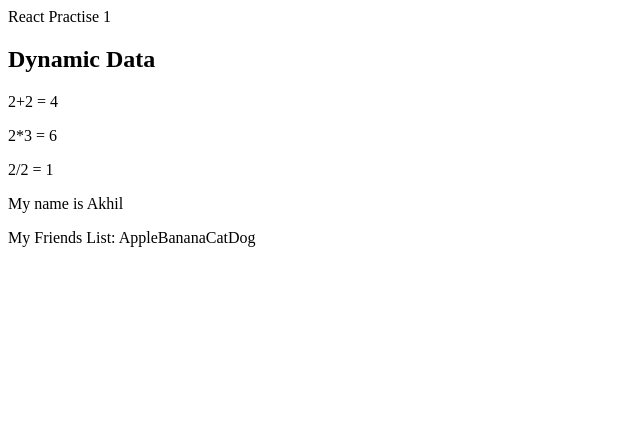
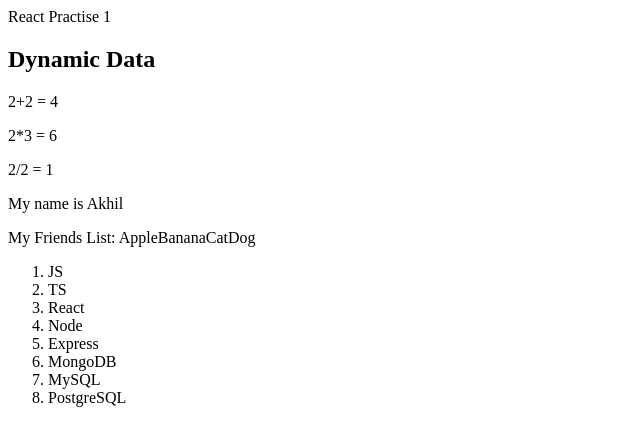
Before and after one commit to akhilesh-m01/React-Practice, a React (Vite) app: page / in a window 1280 px wide. Shown: the top 446 px of the page, without its empty margins (0-640 px from the left). Built offline with nearby package versions, Linux system fonts and the light colour scheme.

Commit message:
Dynamic data in jsx and map traversing through lists in jsx

```diff
--- a/src/App.jsx
+++ b/src/App.jsx
@@ -1,21 +1,14 @@
-import './App.css'
+import "./App.css";
+import DynamicData from "./Components/DynamicData";
+import Lists from "./Components/Lists";
 
 export default function App() {
 
-  const myName = "Akhil";
 
   return (
     <>
-      React Practise 1
-      <div>
-        <h2>Dynamic Data</h2>
-        <p>2+2 = {2+2}</p>
-        <p>2*3 = {2*3}</p>
-        <p>2/2 = {2/2}</p>
-        <p>My name is {myName}</p>
-        <p>My Friends List: {["Apple", "Banana", "Cat", "Dog"]}</p>
-        {/* My Friends List: AppleBananaCatDog  */}
-      </div>
+      <DynamicData/>
+      <Lists></Lists>
     </>
-  )
+  );
 }
--- /dev/null
+++ b/src/Components/DynamicData.jsx
@@ -0,0 +1,21 @@
+import React from "react";
+
+const DynamicData = () => {
+  const myName = "Akhil";
+  return (
+    <>
+      React Practise 1
+      <div>
+        <h2>Dynamic Data</h2>
+        <p>2+2 = {2 + 2}</p>
+        <p>2*3 = {2 * 3}</p>
+        <p>2/2 = {2 / 2}</p>
+        <p>My name is {myName}</p>
+        <p>My Friends List: {["Apple", "Banana", "Cat", "Dog"]}</p>
+        {/* My Friends List: AppleBananaCatDog  */}
+      </div>
+    </>
+  );
+};
+
+export default DynamicData;
--- /dev/null
+++ b/src/Components/Lists.jsx
@@ -0,0 +1,86 @@
+import React from 'react';
+
+// const Lists = () =>{
+//   const myFriends = ["Apple", "Banana", "Cat", "Dog"];
+//   return(
+//     <div>
+//       <h2>Lists data display</h2>
+//       <ul>
+//         {
+//           myFriends.map((item)=>(
+//             <li key={Math.random()*100}>{item}</li>
+//           ))
+//         }
+//       </ul>
+//     </div>
+//   )
+// }
+
+// const Lists = () =>{
+//   const Users = [
+//     {
+//       name:"Akhil",
+//       org:"Google",
+//       exp:10
+//     },
+//     {
+//       name:"Nehanth",
+//       org:"Youtube",
+//       exp:10
+//     },
+//     {
+//       name:"Naveen",
+//       org:"Meta",
+//       exp:15
+//     },
+//     {
+//       name:"Prabhas",
+//       org:"Adobe",
+//       exp:40
+//     },
+//     {
+//       name:"NTR",
+//       org:"Walmart",
+//       exp:15
+//     },
+//   ]
+
+//   return (
+//     <React.Fragment>
+//       <h2>Lists data display</h2>
+//       <ul>
+//         {
+//           Users.map((user)=>(
+//             <li key={Math.random()*5}>{user.name} - {user.org}</li>
+//           ))
+//         }
+//       </ul>
+//     </React.Fragment>
+//   )
+// }
+
+function Tech(props){
+  return(
+    <>
+      <ol>
+        {
+          props.requirements.map((tech)=>(
+            <li>{tech}</li>
+          ))
+        }
+      </ol>
+    </>
+  )
+}
+
+
+const Lists = () =>{
+  const Technologies = ["JS", "TS", "React", "Node", "Express", "MongoDB", "MySQL", "PostgreSQL",]
+  return(
+    <>
+      <Tech requirements={Technologies}/>
+    </>
+  )
+}
+
+export default Lists;
```
